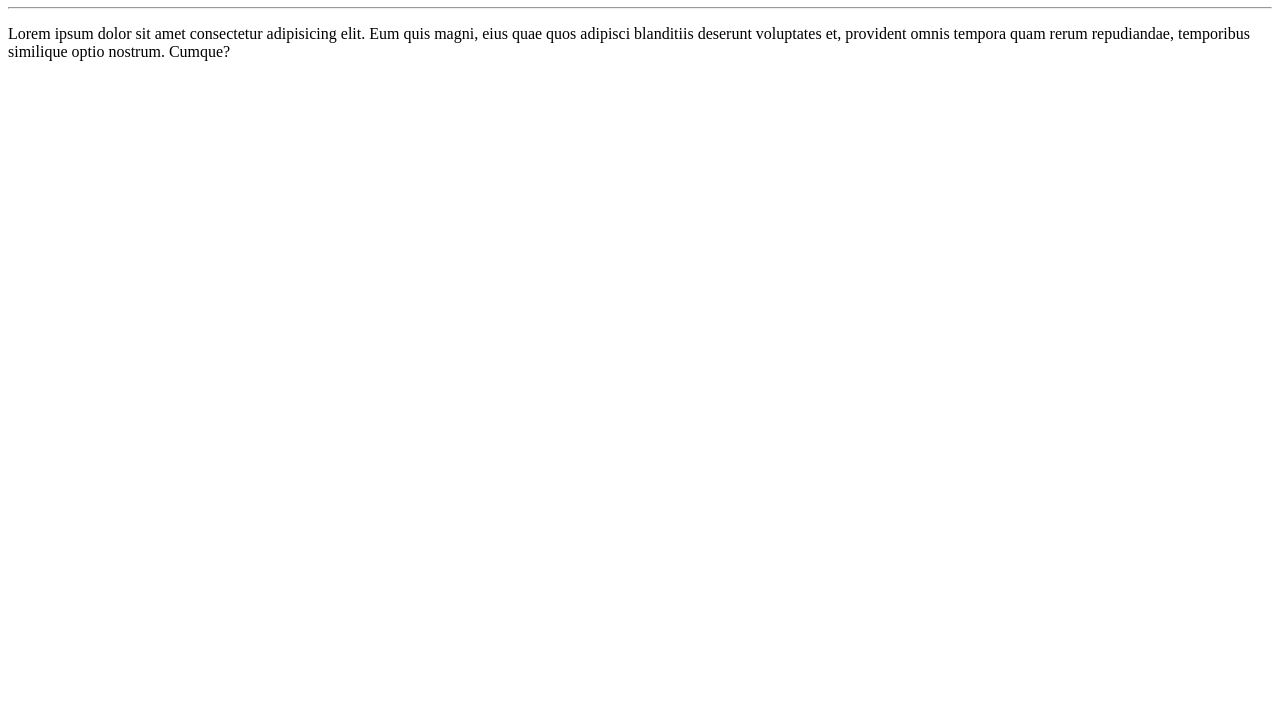
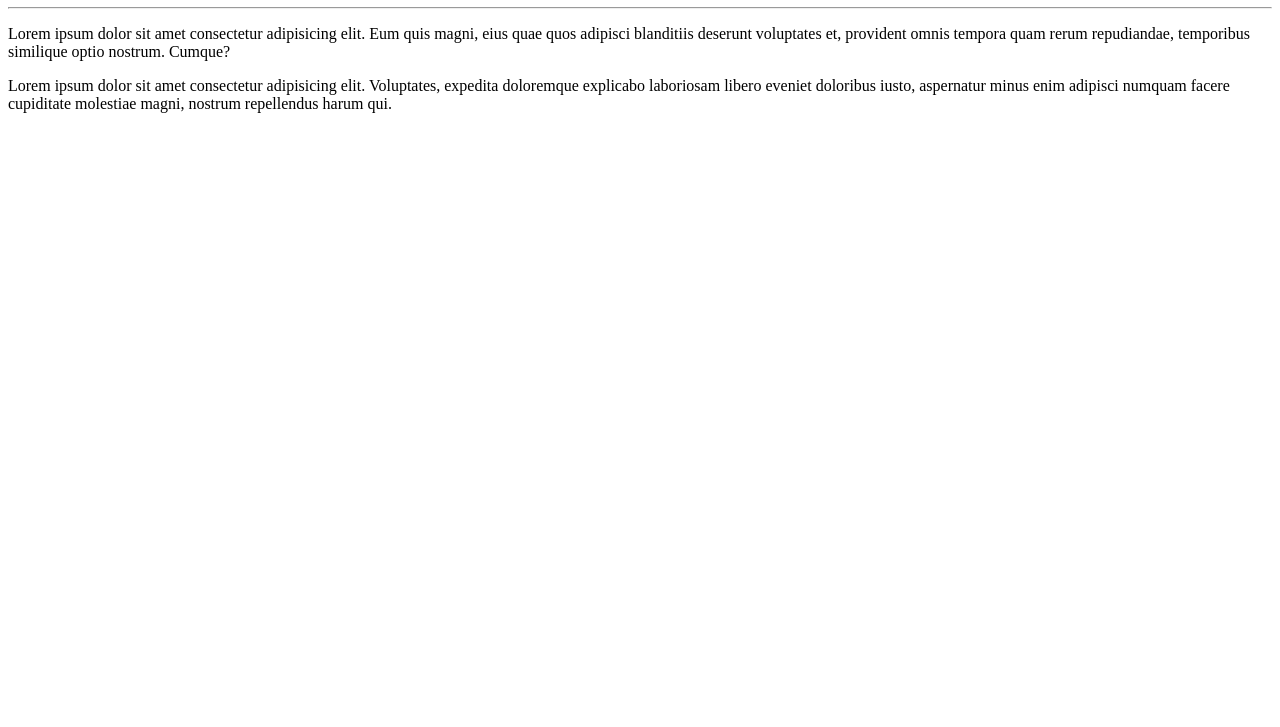
Before and after one commit to CleitonGomesDosSantos/Ola-Mundo, a plain HTML site: page site-exemplo/index.html in a window 1280 px wide. Shown: the part 73-800 px from the top of the page. Drawn offline with Linux system fonts and the light colour scheme.

Commit message:
adicionei um paragrafo

```diff
--- a/site-exemplo/index.html
+++ b/site-exemplo/index.html
@@ -11,5 +11,7 @@
     <hr>
     <p>Lorem ipsum dolor sit amet consectetur adipisicing elit. Eum quis magni, eius quae quos adipisci blanditiis deserunt voluptates et, provident omnis tempora quam rerum repudiandae, temporibus similique optio nostrum. Cumque?</p>
 
+    <p>Lorem ipsum dolor sit amet consectetur adipisicing elit. Voluptates, expedita doloremque explicabo laboriosam libero eveniet doloribus iusto, aspernatur minus enim adipisci numquam facere cupiditate molestiae magni, nostrum repellendus harum qui.</p>
+
 </body>
 </html>
```
